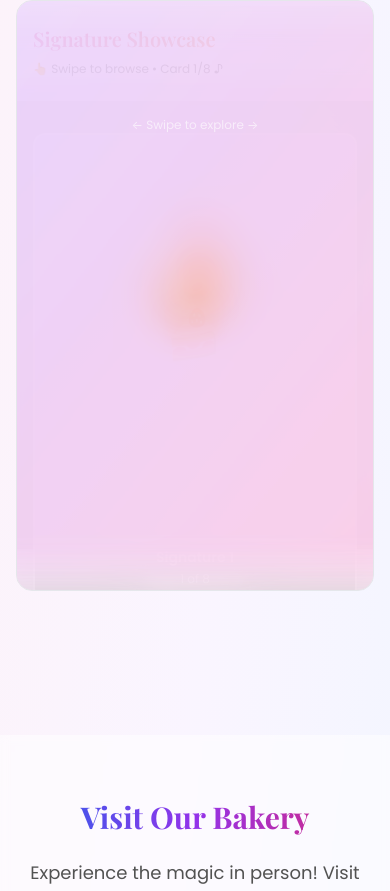
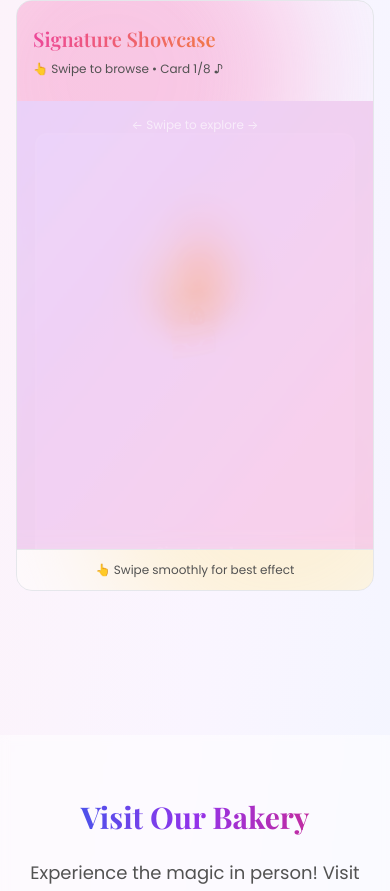
Before and after one commit to gul-ahm/cake-n-crush, a React (Vite) app: page / in a window 390 px wide. Shown: the part 1087-1978 px from the top of the page. Built offline with nearby package versions, Linux system fonts and the light colour scheme.

Commit message:
fix: prevent mobile alignment shift and scroll on swipe

```diff
--- a/src/components/home/Showcase.jsx
+++ b/src/components/home/Showcase.jsx
@@ -225,6 +225,7 @@ export default function Showcase(){
     <section
       ref={ref}
       className="my-20 rounded-2xl border bg-animated overflow-hidden min-h-[40vh] md:min-h-[70vh] flex flex-col justify-center"
+      style={{ isolation: 'isolate' }}
     >
       <div className="px-4 sm:px-6 py-6 sm:py-8">
         <h3 className="font-display text-gradient text-xl sm:text-2xl md:text-3xl">Signature Showcase</h3>
@@ -238,7 +239,7 @@ export default function Showcase(){
       {isMobile ? (
         // MOBILE: 3D Stacked card swipe effect (like reference image)
         <div
-          className="relative w-full flex-1 flex items-center justify-center py-8 px-4 sm:px-6"
+          className="relative w-full flex-1 flex items-center justify-center py-8 px-4 sm:px-6 overflow-hidden"
           onTouchStart={handleTouchStart}
           onTouchEnd={handleTouchEnd}
           style={{
@@ -246,9 +247,9 @@ export default function Showcase(){
             background: 'radial-gradient(ellipse at center, rgba(0,0,0,0) 0%, rgba(0,0,0,0.3) 100%)',
           }}
         >
-          {/* 3D Stacked cards container */}
+          {/* 3D Stacked cards container - FIXED WIDTH to prevent overflow */}
           <div
-            className="relative w-full max-w-sm h-96"
+            className="relative max-w-xs w-full h-96"
             style={{
               transformStyle: 'preserve-3d',
             }}
```
